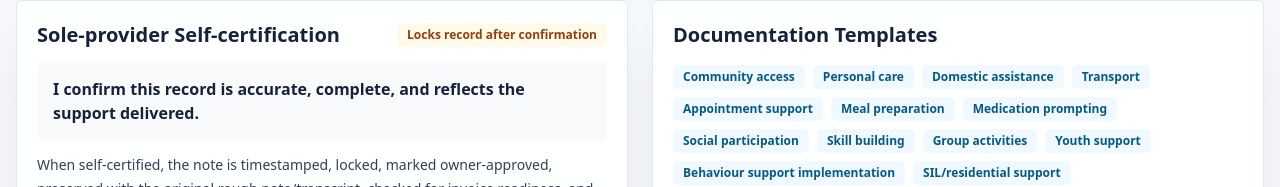
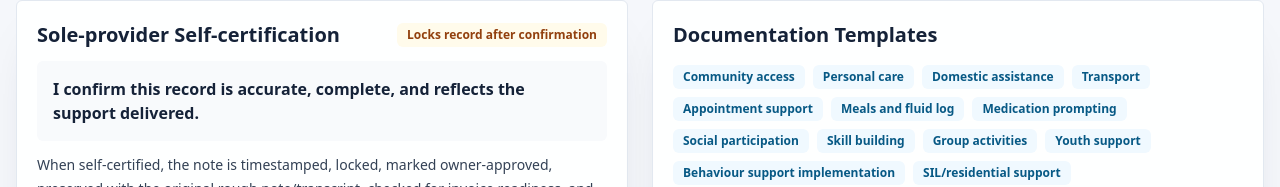
Before and after one commit to DENMWA/EMPOWER, a Next.js app: page /notes/new in a window 1280 px wide. Shown: the part 2666-2853 px from the top of the page. Built offline with nearby package versions, Linux system fonts and the light colour scheme; no server answers; the database is empty.

Commit message:
Remove overlapping meal preparation option

```diff
--- a/components/notes/ProgressNoteGenerator.tsx
+++ b/components/notes/ProgressNoteGenerator.tsx
@@ -226,7 +226,7 @@ export function ProgressNoteGenerator() {
   const selectedParticipantName = selectedParticipant?.name ?? "Client";
   const quality = scoreNoteQuality();
   const showPersonalCareRecord = ["Personal care", "Bowel care", "Incontinence support"].includes(supportType);
-  const showMealsAndFluidLog = ["Meal preparation", "Meals and fluid log"].includes(supportType);
+  const showMealsAndFluidLog = supportType === "Meals and fluid log";
   const showMonthlyReport = supportType === "Key Worker Monthly Report";
   const monthlyReportBody = useMemo(() => [
     `Key Worker Monthly Report`,
@@ -457,7 +457,7 @@ export function ProgressNoteGenerator() {
             <div className="flex flex-wrap items-start justify-between gap-3">
               <div>
                 <p className="text-sm font-semibold uppercase tracking-wide text-sea">Meals and fluid log</p>
-                <h3 className="mt-1 text-xl font-bold text-ink">Meal preparation and fluid intake</h3>
+                <h3 className="mt-1 text-xl font-bold text-ink">Meals, food intake and fluid intake</h3>
                 <p className="mt-1 text-sm leading-6 text-slate-600">Record meals, food intake, percentage eaten, and fluids taken with meals, snacks, or medication prompts.</p>
               </div>
               <button type="button" onClick={addMealAndFluidEntry} className="min-h-10 rounded-md bg-ink px-3 text-sm font-semibold text-white shadow-lift">Add meal/fluid</button>
--- a/lib/sample-data.ts
+++ b/lib/sample-data.ts
@@ -62,7 +62,6 @@ export const supportTypes = [
   "Incontinence support",
   "Domestic assistance",
   "Appointment support",
-  "Meal preparation",
   "Meals and fluid log",
   "Medication prompting",
   "Behaviour support implementation",
@@ -213,7 +212,7 @@ export const templates = [
   "Domestic assistance",
   "Transport",
   "Appointment support",
-  "Meal preparation",
+  "Meals and fluid log",
   "Medication prompting",
   "Social participation",
   "Skill building",
```
